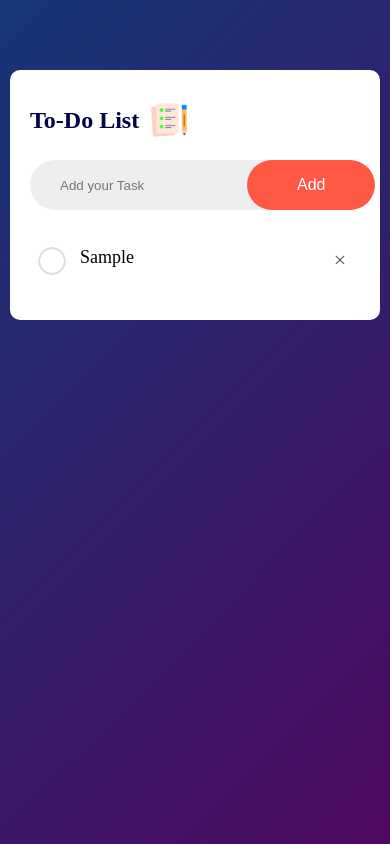
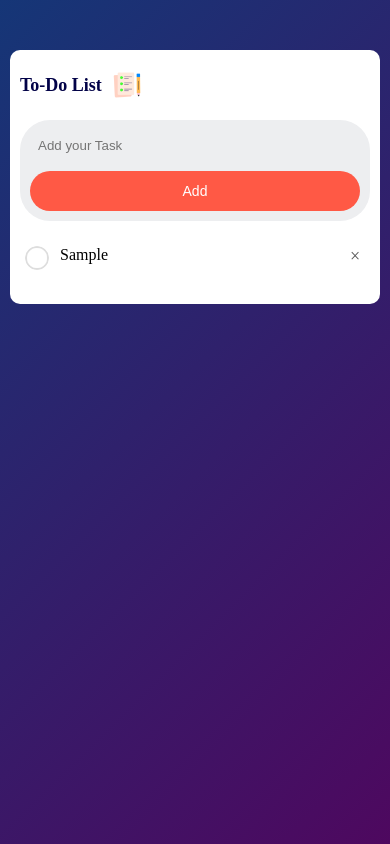
Before and after one commit to arslansalyana/ToDo-app, a plain HTML site: page index.html in a window 390 px wide. Both pictures are taken after typing "Sample" into the empty fields and a click on the button "Add". Drawn offline with Linux system fonts and the light colour scheme.

Commit message:
made the todo-app responsive

```diff
--- a/styles.css
+++ b/styles.css
@@ -99,3 +99,55 @@ ul li span{
 ul li span:hover{
     background: #edeef0;
 }
+
+/* Media query for screens with a width of 0 to 400px */
+@media (max-width: 400px) {
+    .todo-app {
+        padding: 20px 10px 30px;
+        margin: 40px auto 10px;
+    }
+
+    .todo-app h2 {
+        font-size: 18px;
+    }
+
+    .todo-app h2 img {
+        width: 30px;
+    }
+
+    .search {
+        flex-direction: column;
+        align-items: stretch;
+        padding: 10px;
+        margin-bottom: 15px;
+    }
+
+    .search input {
+        padding: 8px;
+        margin-bottom: 10px;
+    }
+
+    .search button {
+        padding: 12px 20px;
+        font-size: 14px;
+    }
+
+    ul li {
+        font-size: 16px;
+        padding: 10px 5px 10px 40px;
+    }
+
+    ul li::before {
+        height: 24px;
+        width: 24px;
+        left: 5px;
+        top: 10px;
+    }
+
+    ul li span {
+        font-size: 18px;
+        height: 30px;
+        width: 30px;
+        line-height: 30px;
+    }
+}
```
